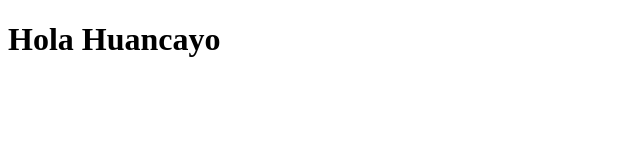
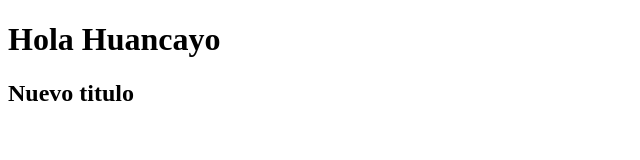
Before and after one commit to eduardoorm/gdghuancayo, a plain HTML site: page index.html in a window 1280 px wide. Shown: the whole page, without its empty margins (0-640 px from the left). Drawn offline with Linux system fonts and the light colour scheme.

Commit message:
nuevo titulo

```diff
--- a/index.html
+++ b/index.html
@@ -7,5 +7,6 @@
   </head>
   <body>
     <h1>Hola Huancayo</h1>
+    <h2>Nuevo titulo</h2>
   </body>
 </html>
```
